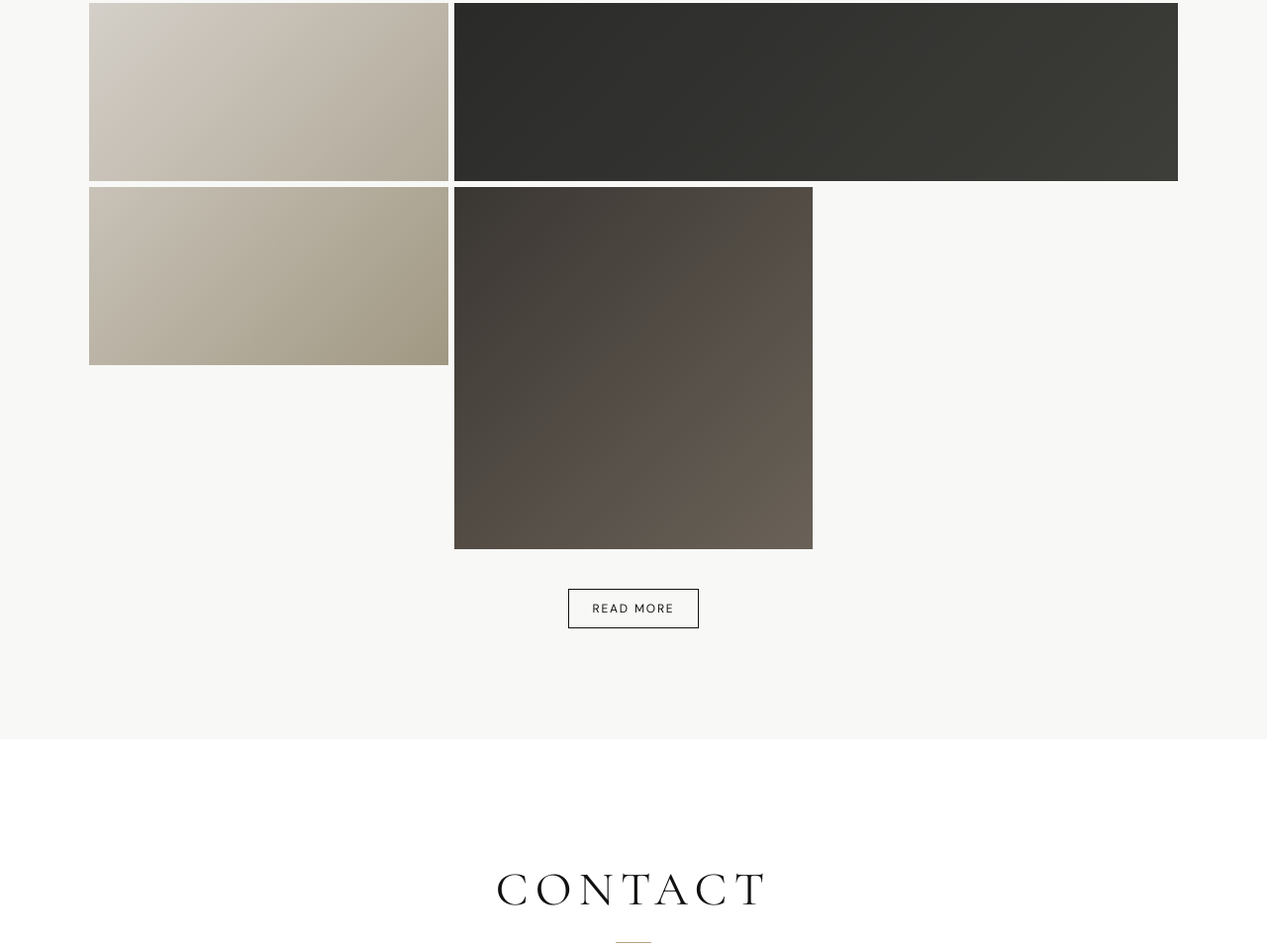
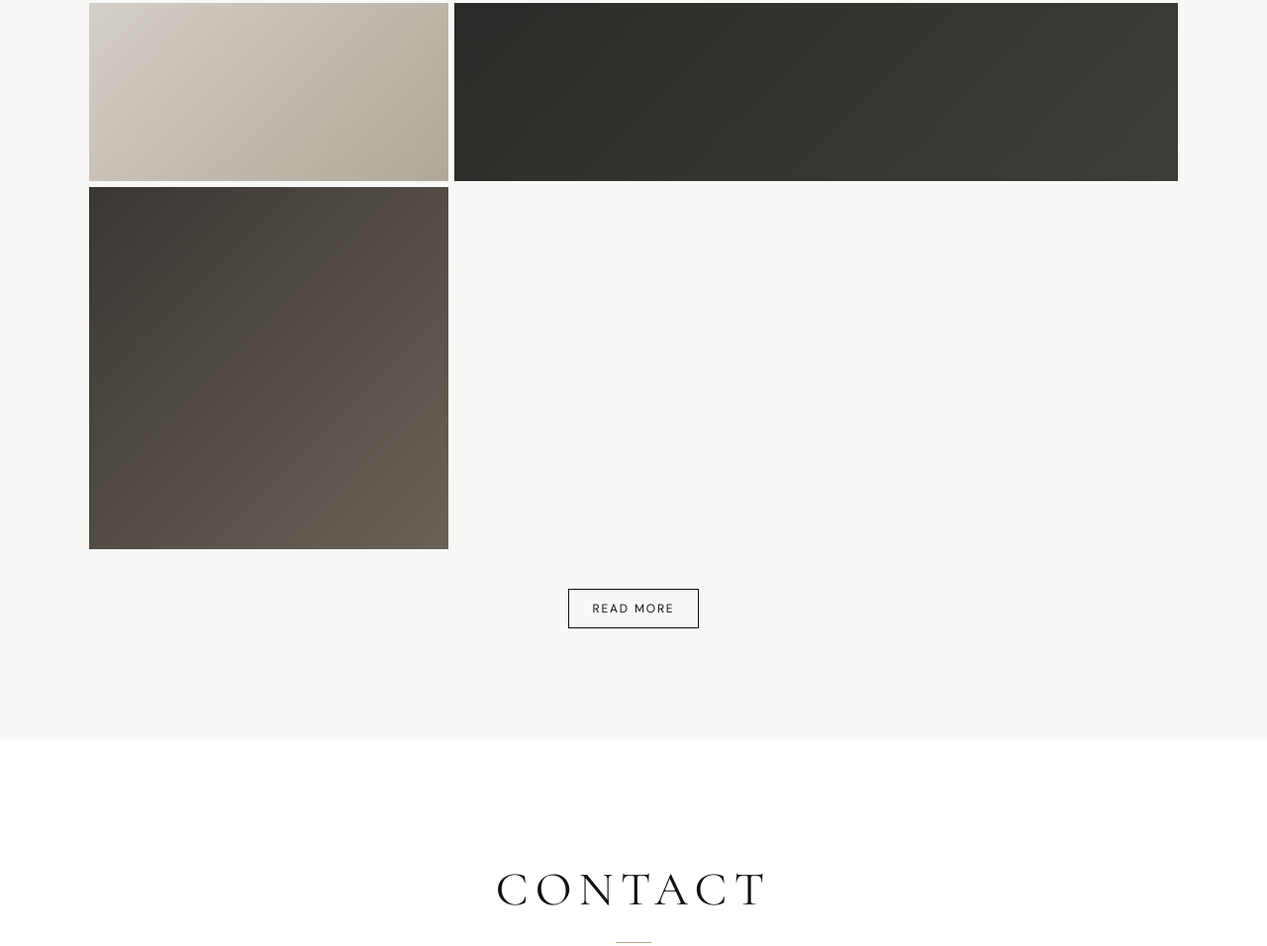
Before and after one commit to zaaraza/semangatekse, a plain HTML site: page index.html in a window 1280 px wide. Shown: the part 4101-5057 px from the top of the page at 99% size. Drawn offline with nearby package versions, Linux system fonts and the light colour scheme.

Commit message:
last olissmoga

```diff
--- a/index.html
+++ b/index.html
@@ -283,13 +283,6 @@
             <p>Alight Motion, PixelLab</p>
           </div>
         </div>
-        <div class="porto-card" data-cat="web">
-          <div class="porto-thumb c3"></div>
-          <div class="porto-info">
-            <h4>[Proyek Web 2]</h4>
-            <p>Vue.js, Tailwind CSS</p>
-          </div>
-        </div>
         <div class="porto-card tall" data-cat="org">
           <div class="porto-thumb c4"></div>
           <div class="porto-info">
```
